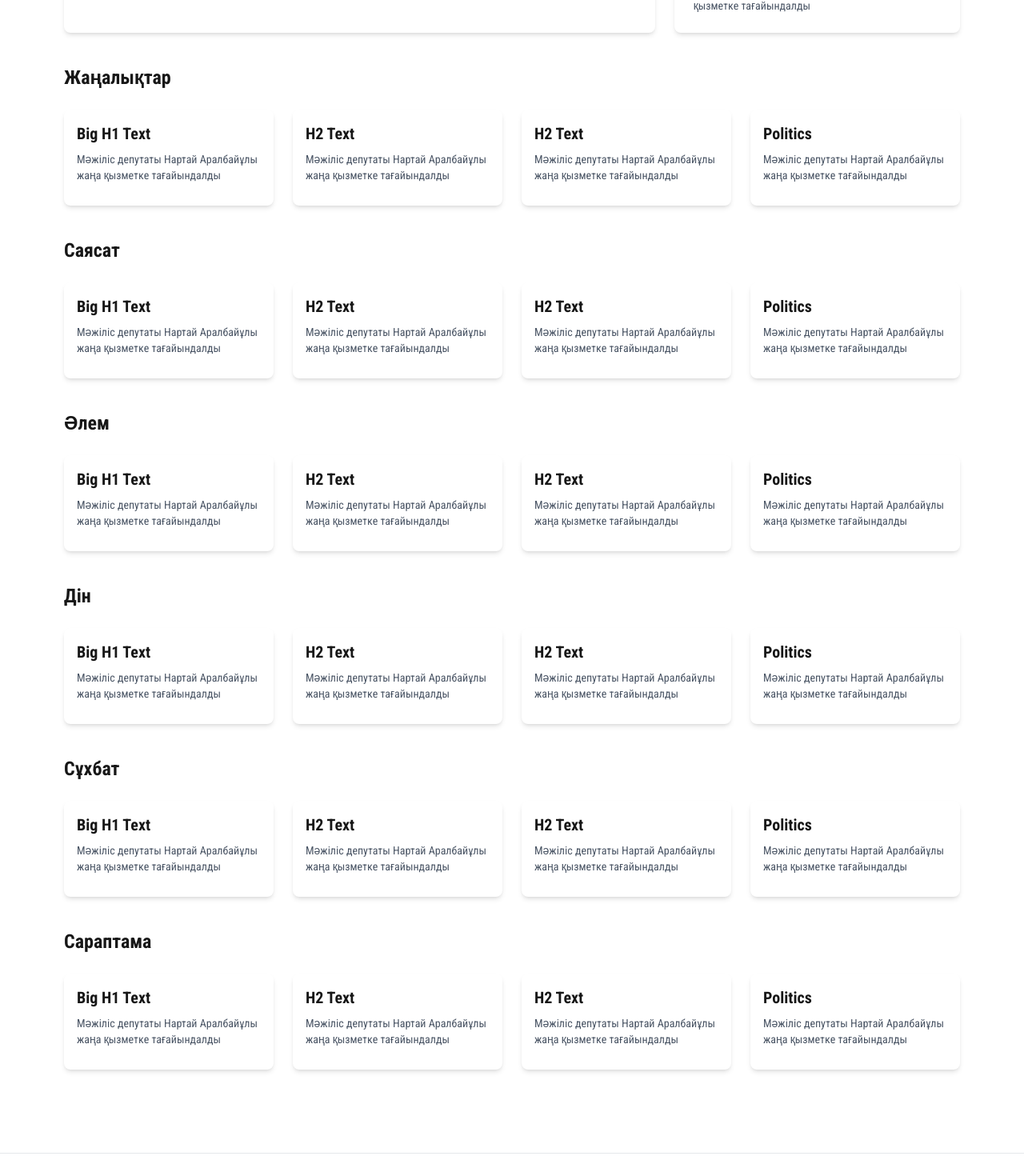
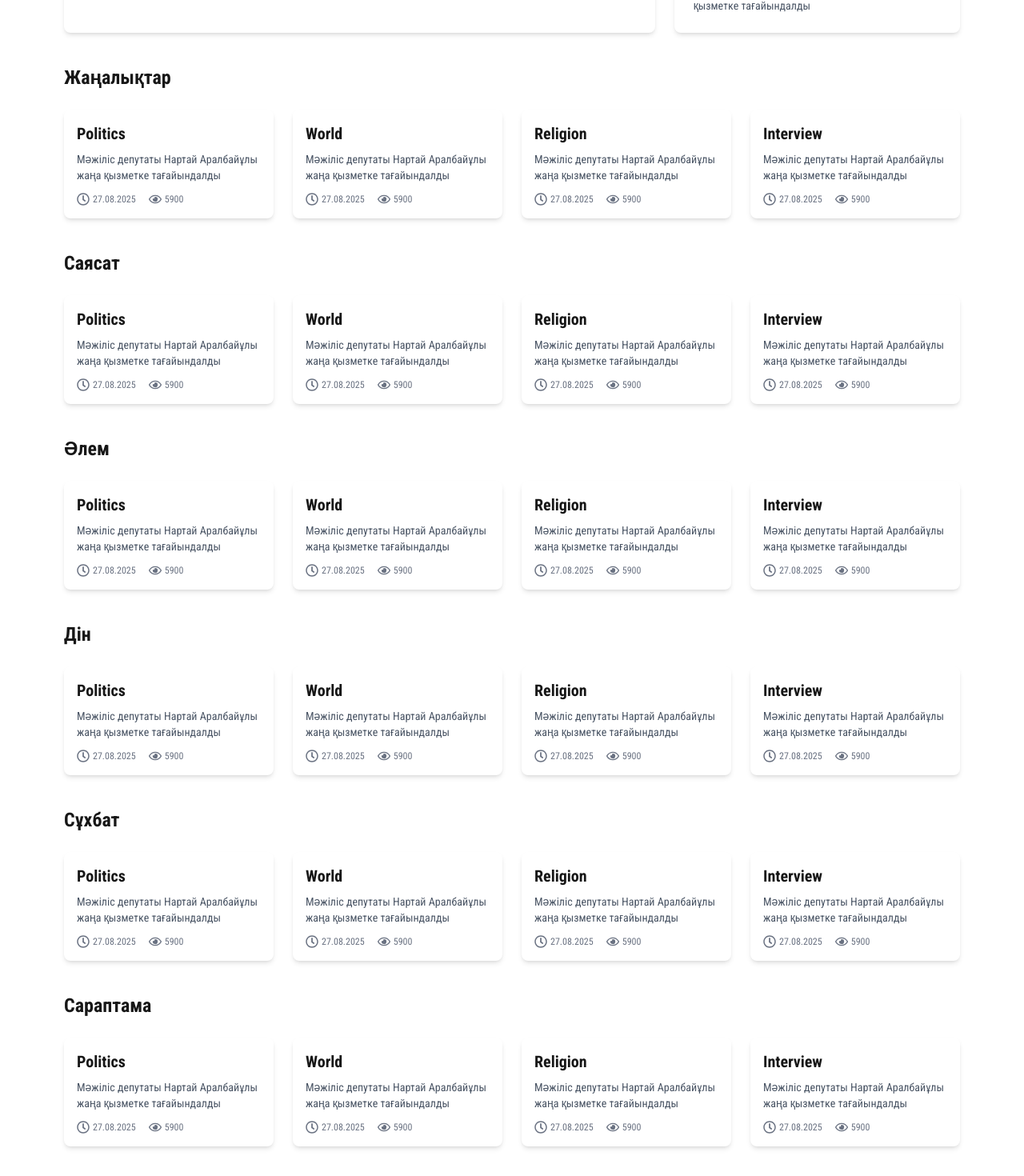
Before and after one commit to ba-mirza/onemin-nextjs-client, a Next.js app: page / in a window 1280 px wide. Shown: the part 335-1805 px from the top of the page at 80% size. Built offline with nearby package versions, Linux system fonts and the light colour scheme.

Commit message:
[feat]:// added date and views to homepage news

```diff
--- a/app/page.tsx
+++ b/app/page.tsx
@@ -2,14 +2,22 @@ import NewsCard from "@/app/components/NewsCard"
 
 export default function Home() {
   const news = [
-    { title: "Big H1 Text", description: "Мәжіліс депутаты Нартай Аралбайұлы жаңа қызметке тағайындалды" },
-    { title: "H2 Text", description: "Мәжіліс депутаты Нартай Аралбайұлы жаңа қызметке тағайындалды" },
-    { title: "H2 Text", description: "Мәжіліс депутаты Нартай Аралбайұлы жаңа қызметке тағайындалды" },
-    { title: "Politics", description: "Мәжіліс депутаты Нартай Аралбайұлы жаңа қызметке тағайындалды" },
-    { title: "World", description: "Мәжіліс депутаты Нартай Аралбайұлы жаңа қызметке тағайындалды" },
-    { title: "Religion", description: "Мәжіліс депутаты Нартай Аралбайұлы жаңа қызметке тағайындалды" },
-    { title: "Interview", description: "Мәжіліс депутаты Нартай Аралбайұлы жаңа қызметке тағайындалды" },
-    { title: "Analytics", description: "Мәжіліс депутаты Нартай Аралбайұлы жаңа қызметке тағайындалды" },
+    { title: "Big H1 Text", description: "Мәжіліс депутаты Нартай Аралбайұлы жаңа қызметке тағайындалды" ,
+     date: "27.08.2025", views: 5900},
+    { title: "H2 Text", description: "Мәжіліс депутаты Нартай Аралбайұлы жаңа қызметке тағайындалды" ,
+     date: "27.08.2025", views: 5900},
+    { title: "H2 Text", description: "Мәжіліс депутаты Нартай Аралбайұлы жаңа қызметке тағайындалды" ,
+     date: "27.08.2025", views: 5900},
+    { title: "Politics", description: "Мәжіліс депутаты Нартай Аралбайұлы жаңа қызметке тағайындалды" ,
+     date: "27.08.2025", views: 5900},
+    { title: "World", description: "Мәжіліс депутаты Нартай Аралбайұлы жаңа қызметке тағайындалды" ,
+     date: "27.08.2025", views: 5900},
+    { title: "Religion", description: "Мәжіліс депутаты Нартай Аралбайұлы жаңа қызметке тағайындалды" ,
+     date: "27.08.2025", views: 5900},
+    { title: "Interview", description: "Мәжіліс депутаты Нартай Аралбайұлы жаңа қызметке тағайындалды" ,
+     date: "27.08.2025", views: 5900},
+    { title: "Analytics", description: "Мәжіліс депутаты Нартай Аралбайұлы жаңа қызметке тағайындалды" ,
+     date: "27.08.2025", views: 5900},
   ]
 
   return (
@@ -35,48 +43,48 @@ export default function Home() {
       {/* Жаңалықтар */}
       <h2 className="text-2xl font-bold mb-6">Жаңалықтар</ h2>
       <div className="grid grid-cols-1 sm:grid-cols-2 md:grid-cols-4 gap-6 mb-10">
-        {news.slice(0, 4).map((item, index) => (
-          <NewsCard key={`politics-${index}`} title={item.title} description={item.description} />
+        {news.slice(3, 7).map((item, index) => (
+        <NewsCard key={index} title={item.title} description={item.description}date={item.date} views={item.views} />
         ))}
       </ div>
 
       {/* Саясат */}
       <h2 className="text-2xl font-bold mb-6">Саясат</ h2>
       <div className="grid grid-cols-1 sm:grid-cols-2 md:grid-cols-4 gap-6 mb-10">
-        {news.slice(0, 4).map((item, index) => (
-          <NewsCard key={`politics-${index}`} title={item.title} description={item.description} />
+        {news.slice(3, 7).map((item, index) => (
+          <NewsCard key={index} title={item.title} description={item.description}date={item.date} views={item.views} />
         ))}
       </ div>
 
       {/* Әлем */}
       <h2 className="text-2xl font-bold mb-6">Әлем</ h2>
       <div className="grid grid-cols-1 sm:grid-cols-2 md:grid-cols-4 gap-6 mb-10">
-        {news.slice(0, 4).map((item, index) => (
-          <NewsCard key={`world-${index}`} title={item.title} description={item.description} />
+        {news.slice(3, 7).map((item, index) => (
+          <NewsCard key={index} title={item.title} description={item.description}date={item.date} views={item.views} />
         ))}
       </ div>
 
       {/* Дін */}
       <h2 className="text-2xl font-bold mb-6">Дін</ h2>
       <div className="grid grid-cols-1 sm:grid-cols-2 md:grid-cols-4 gap-6 mb-10">
-        {news.slice(0, 4).map((item, index) => (
-          <NewsCard key={`religion-${index}`} title={item.title} description={item.description} />
+        {news.slice(3, 7).map((item, index) => (
+          <NewsCard key={index} title={item.title} description={item.description}date={item.date} views={item.views} />
         ))}
       </ div>
 
       {/* Сұхбат */}
       <h2 className="text-2xl font-bold mb-6">Сұхбат</ h2>
       <div className="grid grid-cols-1 sm:grid-cols-2 md:grid-cols-4 gap-6 mb-10">
-        {news.slice(0, 4).map((item, index) => (
-          <NewsCard key={`interview-${index}`} title={item.title} description={item.description} />
+        {news.slice(3, 7).map((item, index) => (
+          <NewsCard key={index} title={item.title} description={item.description}date={item.date} views={item.views} />
         ))}
       </ div>
 
       {/* Сараптама */}
       <h2 className="text-2xl font-bold mb-6">Сараптама</ h2>
       <div className="grid grid-cols-1 sm:grid-cols-2 md:grid-cols-4 gap-6">
-        {news.slice(0, 4).map((item, index) => (
-          <NewsCard key={`analytics-${index}`} title={item.title} description={item.description} />
+        {news.slice(3, 7).map((item, index) => (
+          <NewsCard key={index} title={item.title} description={item.description}date={item.date} views={item.views} />
         ))}
       </ div>
 
```
